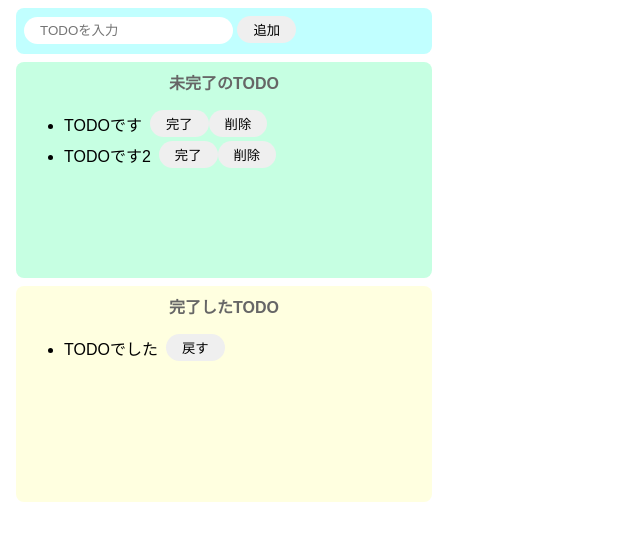
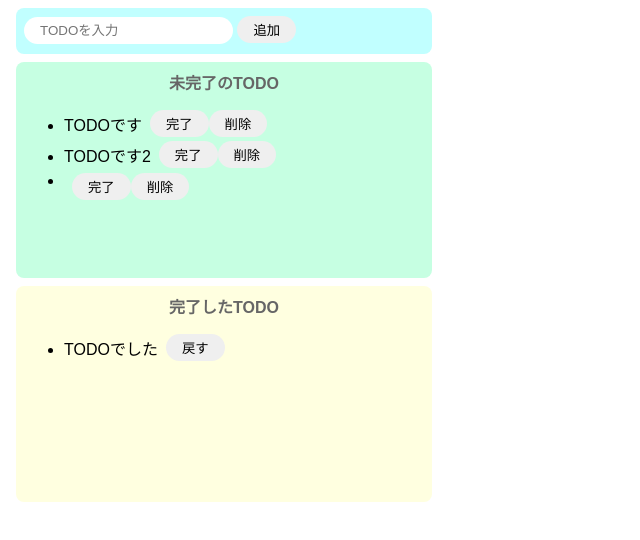
Before and after one commit to alta7v/vanila-todo, a website built with Parcel: page index.html in a window 1280 px wide. Both pictures are taken after a click on the button "追加". Shown: the whole page, without its empty margins (0-640 px from the left). Built offline with nearby package versions, Linux system fonts and the light colour scheme.

Commit message:
add Event add-button

```diff
--- a/index.html
+++ b/index.html
@@ -7,13 +7,13 @@
 
   <body>
     <div class="input-area">
-      <input placeholder="TODOを入力" />
-      <button>追加</button>
+      <input id="add-text" placeholder="TODOを入力" />
+      <button id="add-button">追加</button>
     </div>
 
     <div class="incomplete-area">
       <p class="title">未完了のTODO</p>
-      <ul>
+      <ul id="incomplete-list">
         <li>
           <div class="list-row">
             <div class="todo-status">TODOです</div>
--- a/src/index.js
+++ b/src/index.js
@@ -1,3 +1,42 @@
 import "./styles.css";
 
-// Test
+const onClickAdd = () => {
+  // テキストボックスの値を取得し、初期化する
+  const inputText = document.getElementById("add-text").value;
+  document.getElementById("add-text").value = "";
+  //alert(inputText);
+
+  // li
+  const li = document.createElement("li");
+
+  // div
+  const div = document.createElement("div");
+  div.className = "list-row";
+  li.appendChild(div);
+
+  // div2
+  const div2 = document.createElement("div");
+  div2.className = "todo-status";
+  div2.innerText = inputText;
+  div.appendChild(div2);
+
+  // button
+  const completeButton = document.createElement("button");
+  completeButton.innerText = "完了";
+  completeButton.addEventListener("click", () => {
+    alert("完了");
+  });
+  div.appendChild(completeButton);
+
+  // button
+  const deleteButton = document.createElement("button");
+  deleteButton.innerText = "削除";
+  deleteButton.addEventListener("click", () => {
+    alert("削除");
+  });
+  div.appendChild(deleteButton);
+
+  document.getElementById("incomplete-list").appendChild(li);
+};
+
+document.getElementById("add-button").addEventListener("click", onClickAdd);
```
